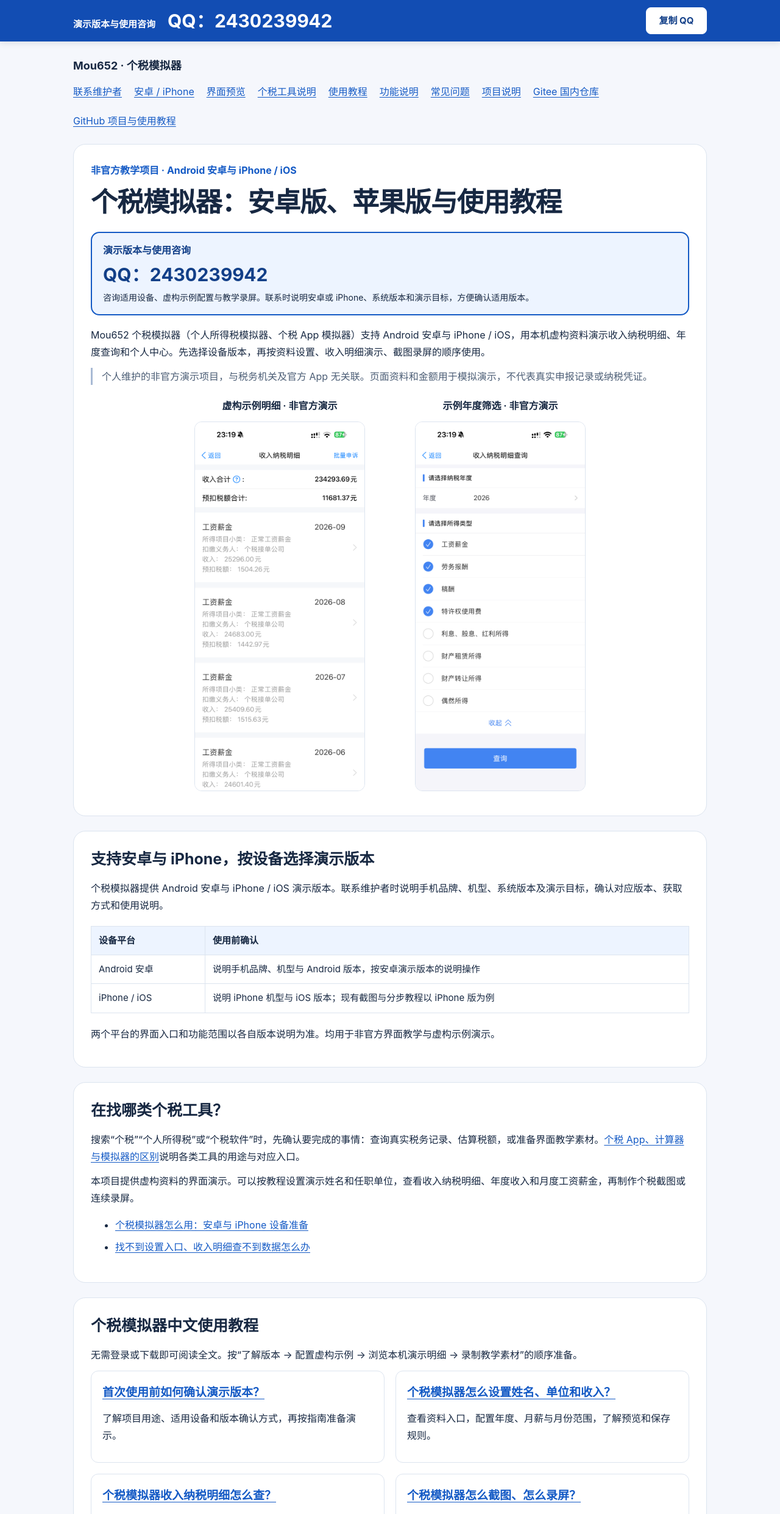
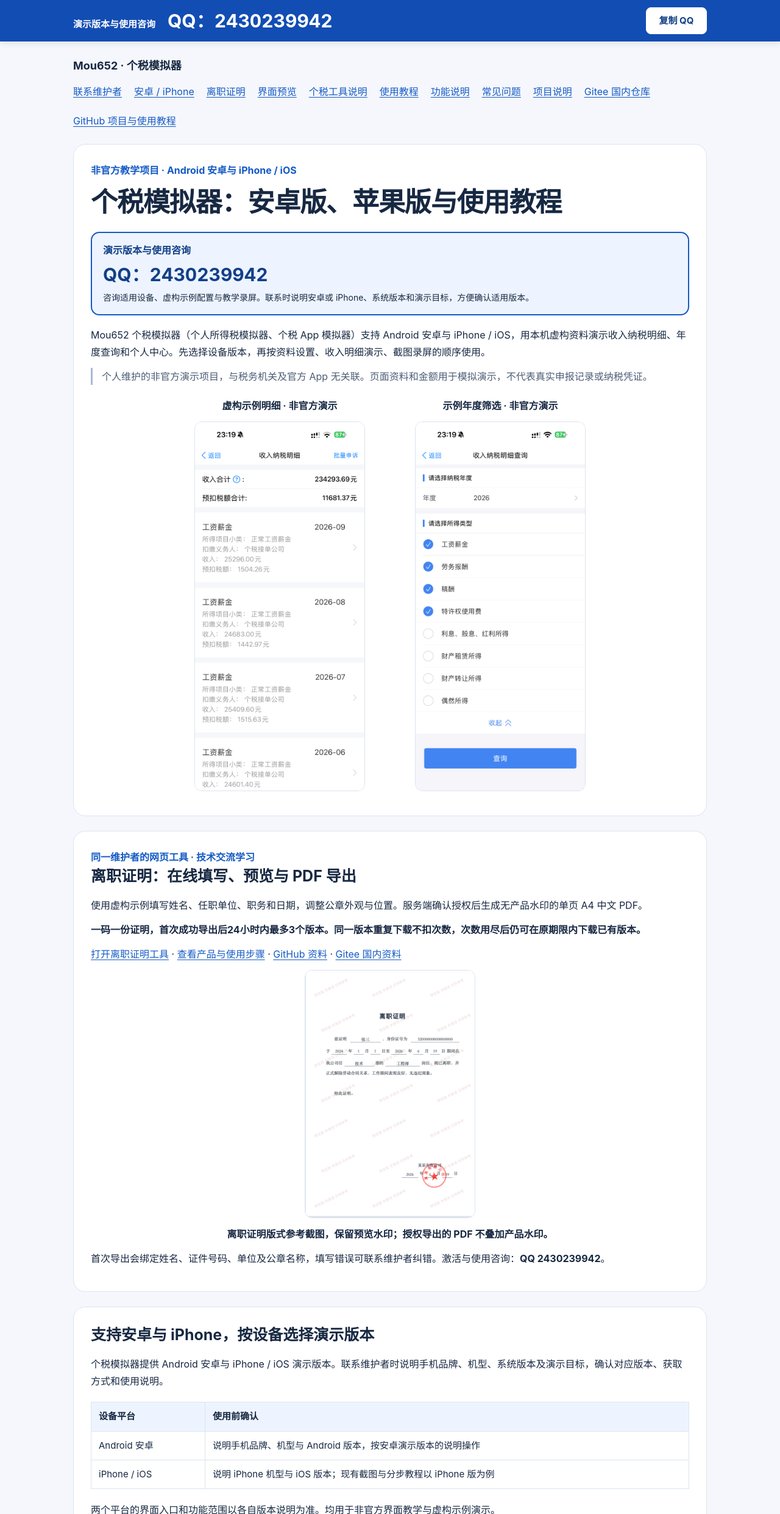
Before and after one commit to Mou652/geshui-simulator, a plain HTML site: page docs/index.html in a window 1280 px wide. Shown: the top 2482 px of the page at 61% size. Drawn offline with Linux system fonts and the light colour scheme.

Commit message:
介绍离职证明工具并补充官网入口与原始截图

```diff
--- a/docs/index.html
+++ b/docs/index.html
@@ -31,7 +31,7 @@
   <aside class="qq-bar" aria-label="QQ 联系方式"><div class="qq-bar-inner"><div class="qq-bar-copy"><span>演示版本与使用咨询</span><strong>QQ：<span data-qq-number>2430239942</span></strong></div><button class="qq-copy" type="button" data-copy-qq aria-label="复制 QQ 2430239942">复制 QQ</button><span class="qq-copy-status" role="status" aria-live="polite"></span></div></aside>
   <header>
     <strong>Mou652 · 个税模拟器</strong>
-    <nav aria-label="页面导航"><a href="#contact">联系维护者</a><a href="#platforms">安卓 / iPhone</a><a href="#preview">界面预览</a><a href="#tax-tools">个税工具说明</a><a href="#guides">使用教程</a><a href="#features">功能说明</a><a href="#faq">常见问题</a><a href="about.html">项目说明</a><a href="https://gitee.com/MouJC/geshui-simulator">Gitee 国内仓库</a><a href="https://github.com/Mou652/geshui-simulator">GitHub 项目与使用教程</a></nav>
+    <nav aria-label="页面导航"><a href="#contact">联系维护者</a><a href="#platforms">安卓 / iPhone</a><a href="#leave-certificate">离职证明</a><a href="#preview">界面预览</a><a href="#tax-tools">个税工具说明</a><a href="#guides">使用教程</a><a href="#features">功能说明</a><a href="#faq">常见问题</a><a href="about.html">项目说明</a><a href="https://gitee.com/MouJC/geshui-simulator">Gitee 国内仓库</a><a href="https://github.com/Mou652/geshui-simulator">GitHub 项目与使用教程</a></nav>
   </header>
   <main>
     <section aria-labelledby="title">
@@ -48,6 +48,15 @@
         <figure><figcaption>虚构示例明细 · 非官方演示</figcaption><img src="images/demo-income.png" width="1320" height="2868" alt="非官方个税模拟器的收入汇总与月度列表，均为虚构示例数据" decoding="async"></figure>
         <figure><figcaption>示例年度筛选 · 非官方演示</figcaption><img src="images/demo-query.png" width="1320" height="2868" alt="非官方个税模拟器的年度与所得类型筛选，使用本机虚构示例" decoding="async"></figure>
       </div>
+    </section>
+    <section id="leave-certificate" aria-labelledby="leave-certificate-title">
+      <div class="eyebrow">同一维护者的网页工具 · 技术交流学习</div>
+      <h2 id="leave-certificate-title">离职证明：在线填写、预览与 PDF 导出</h2>
+      <p>使用虚构示例填写姓名、任职单位、职务和日期，调整公章外观与位置。服务端确认授权后生成无产品水印的单页 A4 中文 PDF。</p>
+      <p><strong>一码一份证明，首次成功导出后24小时内最多3个版本。同一版本重复下载不扣次数，次数用尽后仍可在原期限内下载已有版本。</strong></p>
+      <p><a href="/leave-certificate/editor.html">打开离职证明工具</a> · <a href="/leave-certificate/">查看产品与使用步骤</a> · <a href="https://github.com/Mou652/leave-certificate-demo">GitHub 资料</a> · <a href="https://gitee.com/MouJC/leave-certificate-demo">Gitee 国内资料</a></p>
+      <figure><img src="images/leave-certificate-preview.png" width="1144" height="1668" loading="lazy" alt="离职证明版式参考：张三和某某有限公司等虚构资料，保留原图预览水印"><figcaption>离职证明版式参考截图，保留预览水印；授权导出的 PDF 不叠加产品水印。</figcaption></figure>
+      <p>首次导出会绑定姓名、证件号码、单位及公章名称，填写错误可联系维护者纠错。激活与使用咨询：<strong>QQ 2430239942</strong>。</p>
     </section>
     <section id="platforms" aria-labelledby="platforms-title">
       <h2 id="platforms-title">支持安卓与 iPhone，按设备选择演示版本</h2>
```
Also changed, not shown: docs/images/leave-certificate-preview.png (added), 2 other files.
